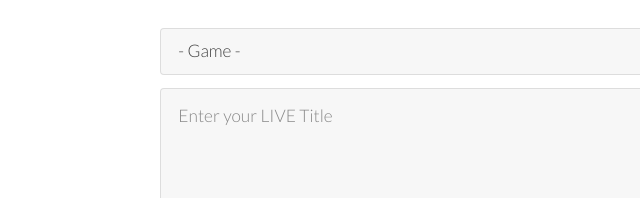
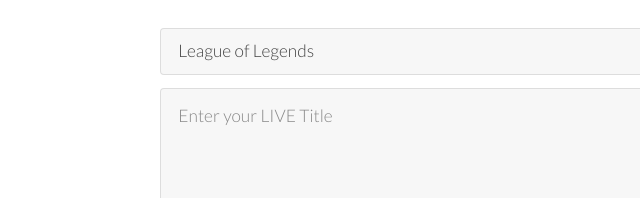
Before and after one commit to SantinoI/TwitchAnalytica, a plain HTML site: page frontend/profile.html in a window 1280 px wide. Shown: the part 591-789 px from the top of the page, 0-640 px from the left. Drawn offline with Linux system fonts and the light colour scheme; no server answers.

Commit message:
Fix List game

```diff
--- a/frontend/profile.html
+++ b/frontend/profile.html
@@ -58,7 +58,6 @@
                         <div class="12u$">
                             <div class="select-wrapper">
                                 <select id="category">
-												<option value="">- Game -</option>
 												<option value="21779">League of Legends</option>
 												<option value="509658">Just Chatting</option>
 												<option value="33214">Fortnite</option>
```
